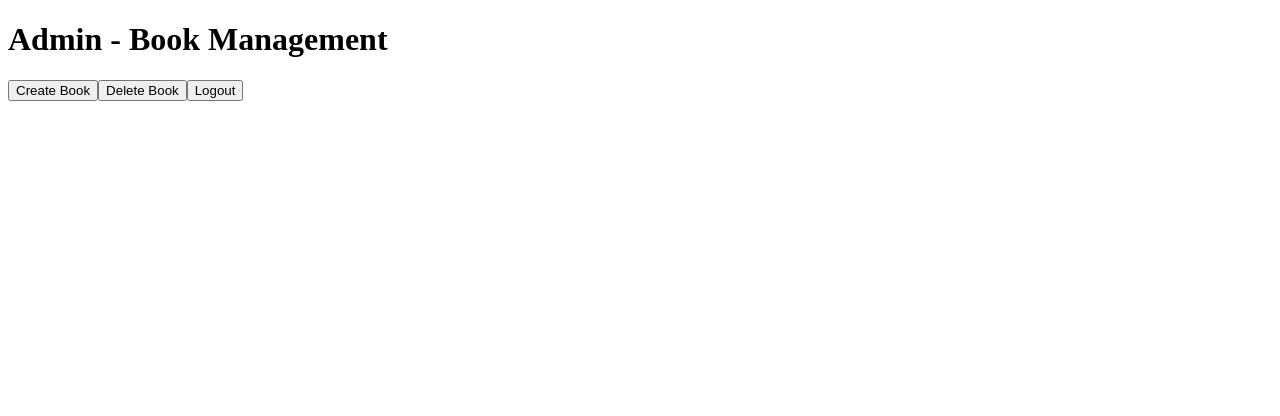
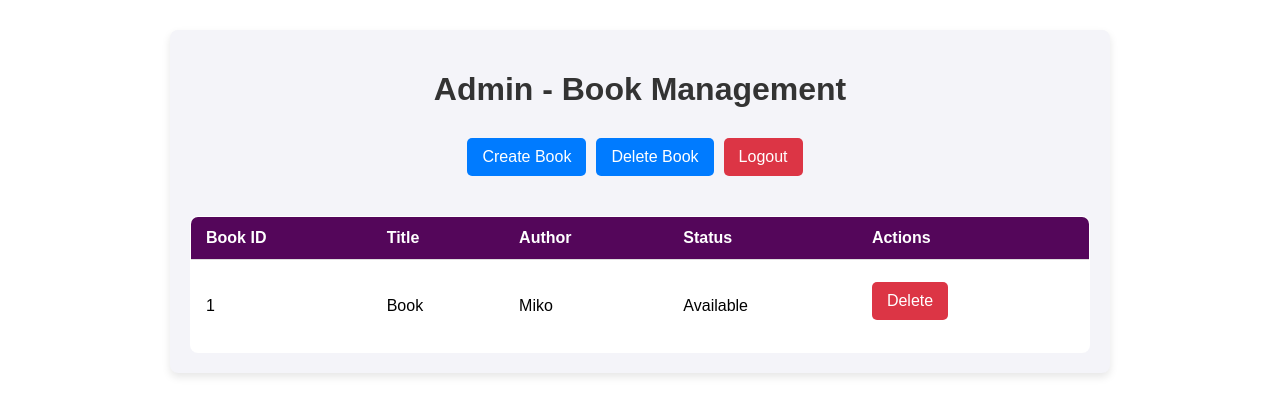
Before and after one commit to miko859/BookManagaer, an Angular app in the folder book_manager/: page /admin in a window 1280 px wide. Shown: the top 416 px of the page. Built offline with nearby package versions, Linux system fonts and the light colour scheme.

Commit message:
added a add book page and css to main page

```diff
--- a/book_manager/package.json
+++ b/book_manager/package.json
@@ -24,7 +24,7 @@
   },
   "devDependencies": {
     "@angular-devkit/build-angular": "^16.2.16",
-    "@angular/cli": "^16.2.16",
+    "@angular/cli": "^16.2.0",
     "@angular/compiler-cli": "^16.2.0",
     "@types/jasmine": "~4.3.0",
     "jasmine-core": "~4.6.0",
--- /dev/null
+++ b/book_manager/src/app/add-book-page/add-book-page.component.css
@@ -0,0 +1,70 @@
+.add-book-page {
+  font-family: Arial, sans-serif;
+  text-align: center;
+  padding: 20px;
+  background-color: #f7f9fc;
+  min-height: 100vh;
+}
+
+.add-book-page h1 {
+  font-size: 2.5rem;
+  color: #333;
+  margin-bottom: 20px;
+}
+
+form {
+  max-width: 600px;
+  margin: 0 auto;
+  background: white;
+  padding: 20px;
+  border-radius: 8px;
+  box-shadow: 0 4px 6px rgba(0, 0, 0, 0.1);
+}
+
+.form-group {
+  margin-bottom: 15px;
+  text-align: left;
+}
+
+.form-group label {
+  display: block;
+  font-size: 1rem;
+  font-weight: bold;
+  margin-bottom: 5px;
+}
+
+.form-control {
+  width: 100%;
+  padding: 10px;
+  font-size: 1rem;
+  border: 1px solid #ccc;
+  border-radius: 5px;
+  box-sizing: border-box;
+}
+
+textarea.form-control {
+  height: 100px;
+  resize: none;
+}
+
+.submit-btn {
+  display: block;
+  width: 100%;
+  padding: 12px 20px;
+  font-size: 1.2rem;
+  font-weight: bold;
+  color: white;
+  background-color: #007bff;
+  border: none;
+  border-radius: 5px;
+  cursor: pointer;
+  transition: background-color 0.3s ease;
+}
+
+.submit-btn:hover {
+  background-color: #0056b3;
+}
+
+.submit-btn:active {
+  background-color: #004080;
+}
--- /dev/null
+++ b/book_manager/src/app/add-book-page/add-book-page.component.html
@@ -0,0 +1,45 @@
+<div class="add-book-page">
+  <h1>Add a New Book</h1>
+  <form (ngSubmit)="onSubmit()" #bookForm="ngForm">
+    <!-- Book Title -->
+    <div class="form-group">
+      <label for="title">Book Title</label>
+      <input
+        type="text"
+        id="title"
+        name="title"
+        class="form-control"
+        required
+        [(ngModel)]="book.title"
+      />
+    </div>
+
+    <!-- Author -->
+    <div class="form-group">
+      <label for="author">Author</label>
+      <input
+        type="text"
+        id="author"
+        name="author"
+        class="form-control"
+        required
+        [(ngModel)]="book.author"
+      />
+    </div>
+
+    <!-- Description -->
+    <div class="form-group">
+      <label for="description">Description</label>
+      <textarea
+        id="description"
+        name="description"
+        class="form-control"
+        required
+        [(ngModel)]="book.description"
+      ></textarea>
+    </div>
+
+    <!-- Add Book Button -->
+    <button type="submit" class="submit-btn">Add Book</button>
+  </form>
+</div>
--- /dev/null
+++ b/book_manager/src/app/add-book-page/add-book-page.component.ts
@@ -0,0 +1,30 @@
+import { Component } from '@angular/core';
+import { Router } from '@angular/router';
+import { BookService } from '../services/book.service';
+
+@Component({
+  selector: 'app-add-book-page',
+  templateUrl: './add-book-page.component.html',
+  styleUrls: ['./add-book-page.component.css']
+})
+export class AddBookPageComponent {
+  book = {
+    title: '',
+    author: '',
+    description: ''
+  };
+
+  constructor(private router: Router, private bookService: BookService) {}
+
+  onSubmit() {
+    this.bookService.addBook(this.book).subscribe(
+      () => {
+        console.log('Book added successfully');
+        this.router.navigate(['/admin']);
+      },
+      (error: any) => {
+        console.error('Error adding book:', error);
+      }
+    );
+  }
+}
--- a/book_manager/src/app/admin-main-page/admin-main-page.component.css
+++ b/book_manager/src/app/admin-main-page/admin-main-page.component.css
@@ -0,0 +1,75 @@
+.admin-main-page {
+  font-family: Arial, sans-serif;
+  background-color: #f4f4f9;
+  padding: 20px;
+  max-width: 900px;
+  margin: 30px auto;
+  border-radius: 8px;
+  box-shadow: 0 4px 8px rgba(0, 0, 0, 0.1);
+}
+
+.admin-main-page h1 {
+  font-size: 2rem;
+  color: #333;
+  text-align: center;
+  margin-bottom: 20px;
+}
+
+.admin-main-page button {
+  display: inline-block;
+  margin: 10px 10px 20px 0;
+  padding: 10px 15px;
+  font-size: 1rem;
+  color: #fff;
+  background-color: #007bff;
+  border: none;
+  border-radius: 5px;
+  cursor: pointer;
+  transition: background-color 0.3s ease;
+}
+
+.admin-main-page button:hover {
+  background-color: #0056b3;
+}
+
+.admin-main-page button:last-child {
+  background-color: #dc3545;
+}
+
+.admin-main-page button:last-child:hover {
+  background-color: #a71d2a;
+}
+
+.book-list {
+  margin-top: 20px;
+  border-collapse: collapse;
+  width: 100%;
+  background-color: #fff;
+  border: 1px solid #ddd;
+  border-radius: 8px;
+  overflow: hidden;
+}
+
+.book-list th,
+.book-list td {
+  padding: 12px 15px;
+  text-align: left;
+  border-bottom: 1px solid #ddd;
+}
+
+.book-list th {
+  background-color: #54065a;
+  color: white;
+}
+
+.book-list tr:nth-child(even) {
+  background-color: #f9f9f9;
+}
+
+.book-list tr:hover {
+  background-color: #f1f1f1;
+}
+
+.centered {
+  text-align: center;
+}
--- a/book_manager/src/app/admin-main-page/admin-main-page.component.html
+++ b/book_manager/src/app/admin-main-page/admin-main-page.component.html
@@ -1,9 +1,33 @@
 <div class="admin-main-page">
   <h1>Admin - Book Management</h1>
-  <button (click)="createBook()">Create Book</button>
-  <button (click)="deleteBook()">Delete Book</button>
-  <button (click)="logout()">Logout</button>
 
+  <div class="centered">
+    <button class="create-btn" routerLink="/admin/add-book">Create Book</button>
+    <button (click)="deleteBook()">Delete Book</button>
+    <button (click)="logout()">Logout</button>
+  </div>
 
-  <!-- You can display a list of books and include other CRUD operations here -->
+  <table class="book-list">
+    <thead>
+    <tr>
+      <th>Book ID</th>
+      <th>Title</th>
+      <th>Author</th>
+      <th>Status</th>
+      <th>Actions</th>
+    </tr>
+    </thead>
+    <tbody>
+    <tr>
+      <td>1</td>
+      <td>Book</td>
+      <td>Miko</td>
+      <td>Available</td>
+      <td>
+        <button (click)="deleteBook()">Delete</button>
+      </td>
+    </tr>
+    <!-- Add more rows dynamically here -->
+    </tbody>
+  </table>
 </div>
--- a/book_manager/src/app/app-routing.module.ts
+++ b/book_manager/src/app/app-routing.module.ts
@@ -3,11 +3,13 @@ import { RouterModule, Routes } from '@angular/router';
 import { MainPageComponent } from './main-page/main-page.component';
 import { LoginComponent } from './login/login.component';
 import { AdminMainPageComponent } from './admin-main-page/admin-main-page.component';
+import {AddBookPageComponent} from "./add-book-page/add-book-page.component";
 
 
 const routes: Routes = [
-  { path: '', component: MainPageComponent },  // Main page for regular users
+  { path: '', component: MainPageComponent },
   { path: 'login', component: LoginComponent },
+  { path: 'admin/add-book', component: AddBookPageComponent },
   { path: 'admin', component: AdminMainPageComponent },  // Admin route with guard
 ];
 
--- a/book_manager/src/app/main-page/main-page.component.css
+++ b/book_manager/src/app/main-page/main-page.component.css
@@ -0,0 +1,64 @@
+.main-page {
+  font-family: Arial, sans-serif;
+  text-align: center;
+  background-color: #f0f4f8;
+  padding: 20px;
+  min-height: 100vh;
+  display: flex;
+  flex-direction: column;
+  align-items: center;
+  justify-content: center;
+}
+
+.main-page h1 {
+  font-size: 3rem;
+  color: #333;
+  margin-bottom: 20px;
+  text-shadow: 1px 1px 2px rgba(0, 0, 0, 0.2);
+}
+
+.main-page p {
+  font-size: 1.2rem;
+  color: #555;
+  max-width: 600px;
+  line-height: 1.6;
+  margin-bottom: 30px;
+}
+
+.main-page .login-btn {
+  display: inline-block;
+  padding: 12px 20px;
+  font-size: 1.2rem;
+  font-weight: bold;
+  color: white;
+  background-color: #273b6c;
+  border: none;
+  border-radius: 5px;
+  cursor: pointer;
+  transition: background-color 0.3s ease, transform 0.2s ease;
+  box-shadow: 0 4px 6px rgba(0, 0, 0, 0.1);
+}
+
+.main-page .login-btn:hover {
+  background-color: #0056b3;
+  transform: translateY(-2px);
+}
+
+.main-page .login-btn:active {
+  background-color: #004080;
+  transform: translateY(0);
+}
+
+.main-page .illustration {
+  max-width: 400px;
+  width: 100%;
+  margin-top: 20px;
+  border-radius: 8px;
+  box-shadow: 0 6px 10px rgba(0, 0, 0, 0.1);
+}
+
+.main-page footer {
+  margin-top: 40px;
+  font-size: 0.9rem;
+  color: #888;
+}
--- a/book_manager/src/app/main-page/main-page.component.html
+++ b/book_manager/src/app/main-page/main-page.component.html
@@ -1,7 +1,15 @@
-<div class="main-container">
-  <h1>Welcome to the Book Manager App</h1>
-  <p>Here you can manage the books that you have borrowed from the library.</p>
+<div class="main-page">
+<h1>Welcome to Book Manager</h1>
+<p>
+  Track the books borrowed and manage your library efficiently.
+</p>
 
-  <!-- Login button -->
-  <button (click)="navigateToLogin()">Login</button>
+<button class="login-btn" (click)="navigateToLogin()">Login</button>
+
+<img
+  src="https://via.placeholder.com/400x200?text=Manage+Your+Books"
+  alt="Book Illustration"
+  class="illustration"
+/>
+
 </div>
--- /dev/null
+++ b/book_manager/src/app/services/book.service.ts
@@ -0,0 +1,15 @@
+import { Injectable } from '@angular/core';
+import { HttpClient } from '@angular/common/http';
+
+@Injectable({
+  providedIn: 'root'
+})
+export class BookService {
+  private baseUrl = 'http://localhost:3000/books'; // Replace with backend URL in the future
+
+  constructor(private http: HttpClient) {}
+
+  addBook(book: any) {
+    return this.http.post(this.baseUrl, book);
+  }
+}
```
Also changed, not shown: book_manager/src/app/app.module.ts (+6 -3 lines), 2 other files (tests, documents, lock files or other folders).
